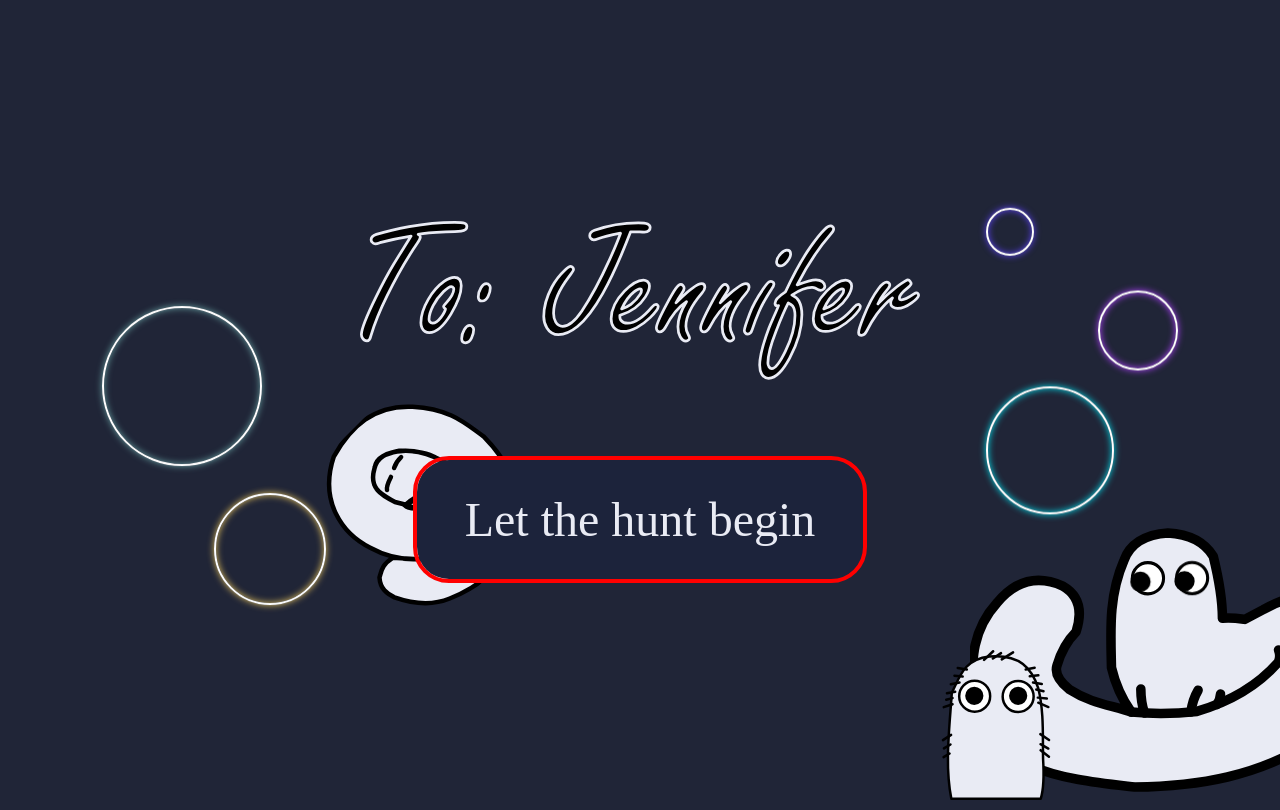
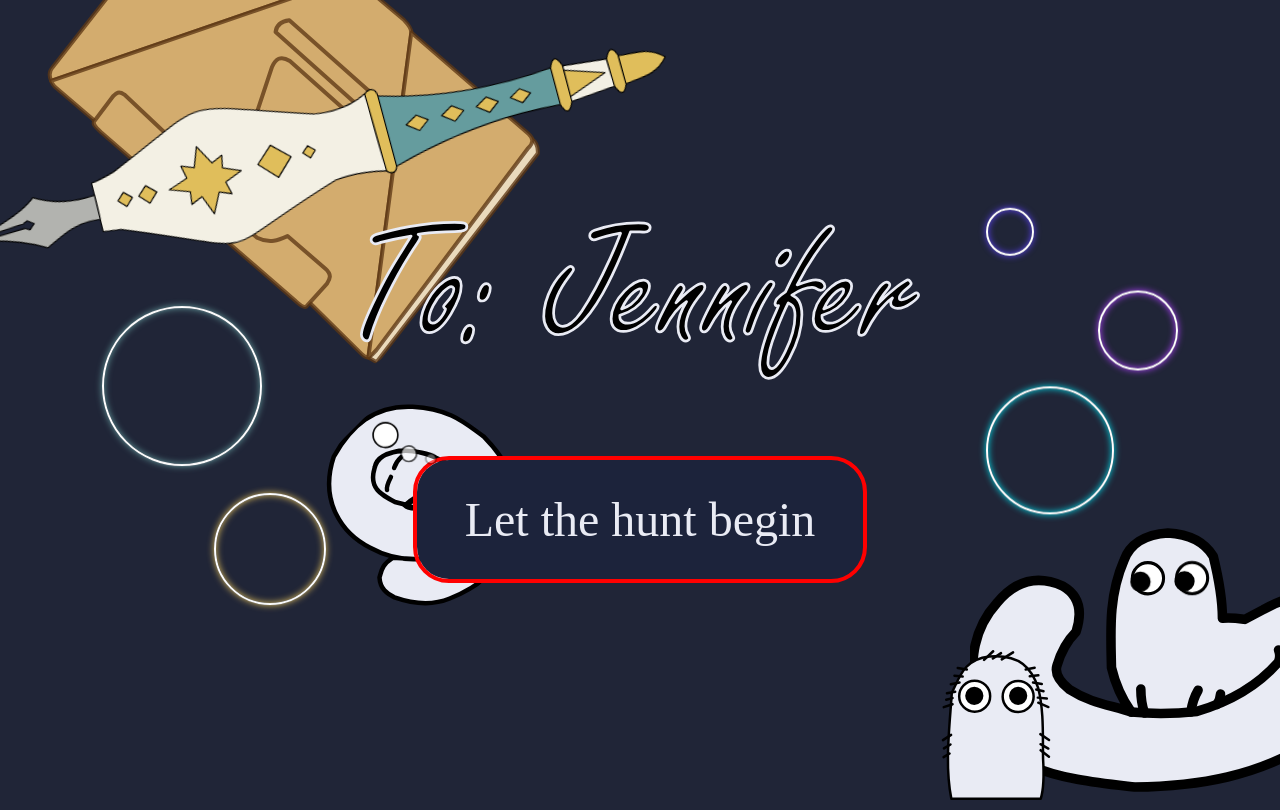
Before and after one commit to Ankia-Fuls/jen-25, a React (Vite) app: page / in a window 1280 px wide. Shown: the top 810 px of the page. Built offline with nearby package versions, Linux system fonts and the light colour scheme; a web font is replaced by a local one.

Commit message:
Start page update

```diff
--- a/src/css/start.scss
+++ b/src/css/start.scss
@@ -234,3 +234,86 @@ $bp-m: 700px;
     animation-delay: 1s;
   }
 }
+
+.starting-page .pen {
+  position: absolute;
+
+  top: -5%;
+  left: 50%;
+
+  transform: rotateY(180deg) rotateZ(15deg);
+
+  .svg {
+    width: 700px;
+    height: 200px;
+  }
+}
+
+.starting-page .book {
+  position: absolute;
+
+  transform: rotate(-35deg);
+  z-index: -1;
+
+  top: 2%;
+  left: 0%;
+
+  .svg {
+    width: 370px;
+    height: 500px;
+  }
+}
+
+@keyframes bubble-show {
+  0% {
+    opacity: 0;
+  }
+
+  40% {
+    opacity: 0;
+  }
+
+  50% {
+    opacity: 1;
+  }
+
+  80% {
+    opacity: 0;
+  }
+
+  100% {
+    opacity: 0;
+  }
+}
+
+.starting-page .dream {
+  position: absolute;
+
+  top: 36%;
+  left: 19%;
+
+  .svg {
+    width: 200px;
+    height: 200px;
+  }
+
+  #dream-bubble-1 {
+    opacity: 0;
+    animation: bubble-show 10s linear 3s infinite;
+  }
+
+  #dream-bubble-2 {
+    opacity: 0;
+    animation: bubble-show 10s linear 2s infinite;
+  }
+
+  #dream-bubble-3 {
+    opacity: 0;
+    animation: bubble-show 10s linear 1s infinite;
+  }
+
+  #dream-bubble-4 {
+    opacity: 0;
+    animation: bubble-show 10s linear 4s infinite;
+  }
+}
--- a/src/pages/Start.jsx
+++ b/src/pages/Start.jsx
@@ -32,6 +32,18 @@ function Start({ setState }) {
         <Brushbuddy1 />
       </span>
 
+      <span className="dream">
+        <Dream />
+      </span>
+
+      <span className="pen">
+        <CocoPen />
+      </span>
+
+      <span className="book">
+        <CocoBook />
+      </span>
+
       <span className="container container-1">
         <div className="bubble-1"></div>
         <div className="bubble-2"></div>
```
